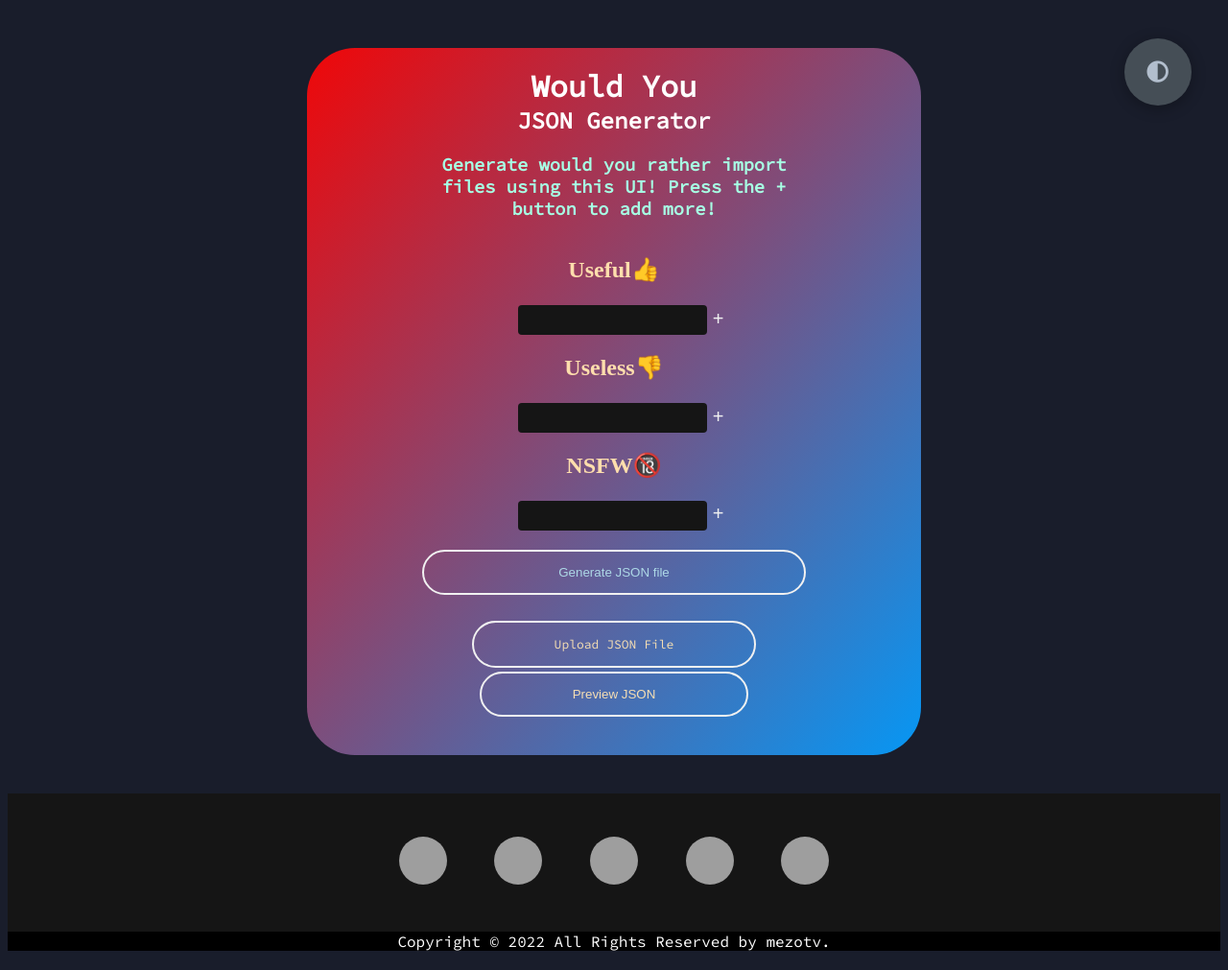
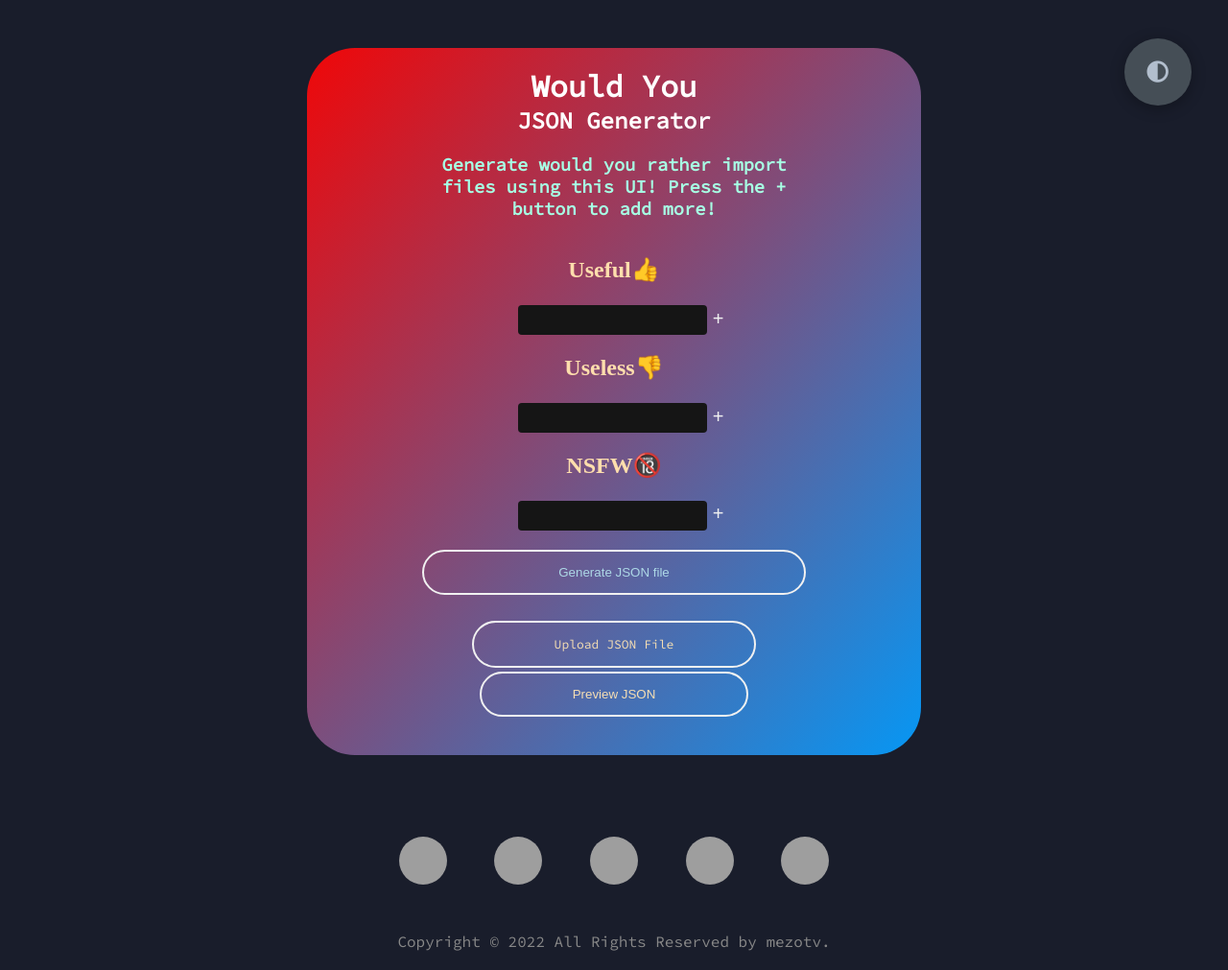
Before and after one commit to Would-You-Bot/json-generator, a plain HTML site: page index.html in a window 1280 px wide. Shown: the whole page at 96% size. Drawn offline with nearby package versions, Linux system fonts and the light colour scheme; grey boxes are pictures that could not be loaded; a web font is replaced by a local one.

Commit message:
footer part done

```diff
--- a/index.html
+++ b/index.html
@@ -101,7 +101,7 @@
     <a href="https://twitter.com"><img src="https://i.pinimg.com/originals/45/b4/a8/45b4a89e52b777f233b012389a0e391e.jpg" alt=".." width="50" height="50"></a>
 
     </div>
-    <div style="color: white; margin-bottom: 20px; background-color: black;">Copyright &copy; 2022 All Rights Reserved by mezotv.</div>
+    <div style="color: rgb(136, 136, 136); margin-bottom: 20px; background-color: rgb(0, 0, 0, 0.0);">Copyright &copy; 2022 All Rights Reserved by mezotv.</div>
 
   <!-- button for darkmode -->
 
--- a/style.css
+++ b/style.css
@@ -211,7 +211,8 @@ label.button {
 
 #social-buttons {
     padding: 2%;
-    background-color: #151515;
+    background-color: rgb(21, 21, 21, 0.0);
+    /* opacity: 0.5; */
 }
 
 
```
